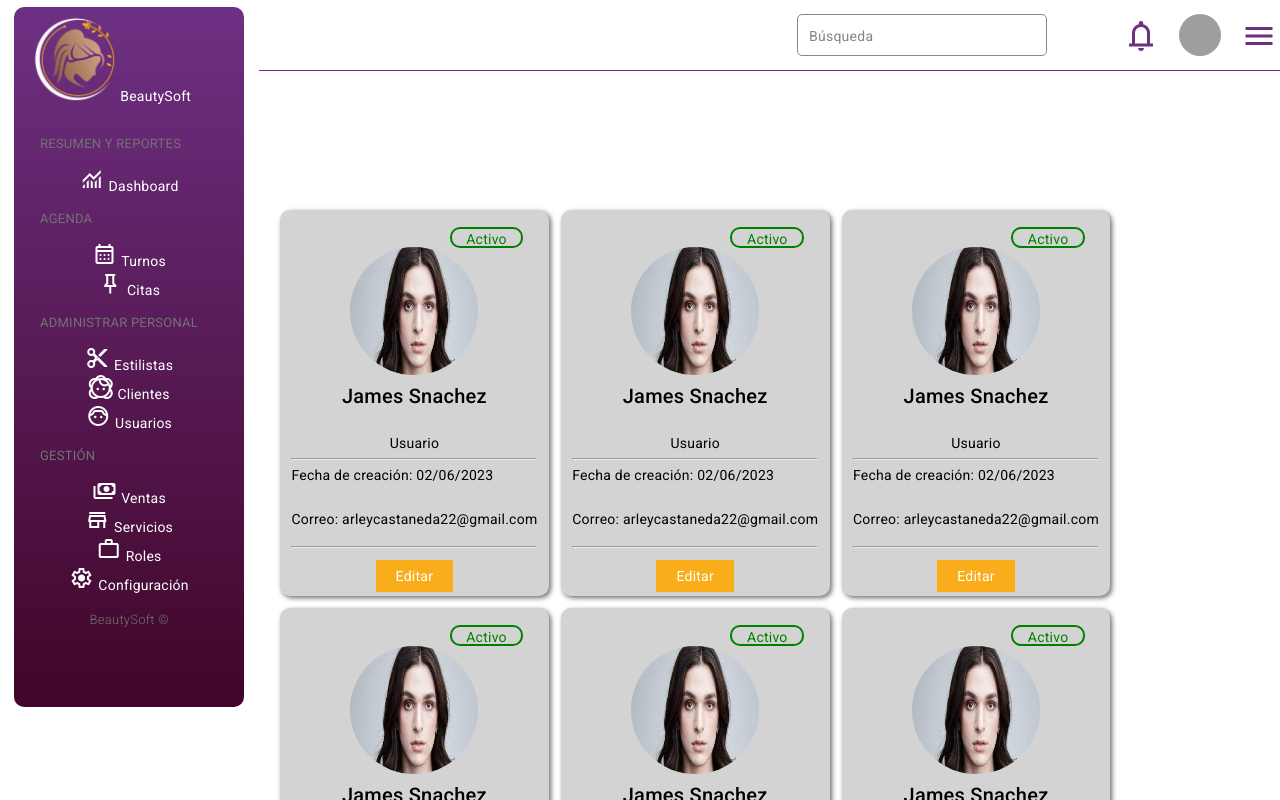
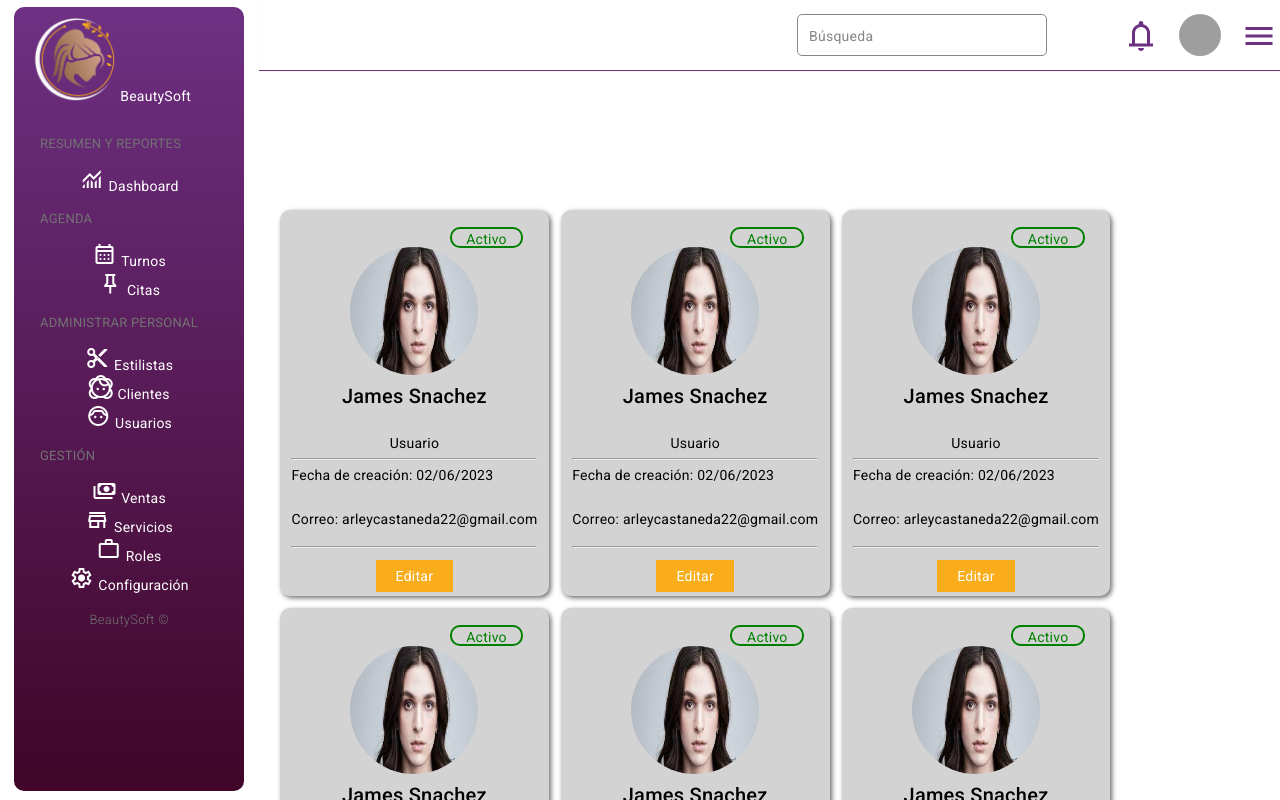
Before and after one commit to Spell-26/front_end_beautysoft, an Angular app: page / in a window 1280 px wide. Shown: the top 800 px of the page. Built offline with nearby package versions, Linux system fonts and the light colour scheme; grey boxes are pictures that could not be loaded.

Commit message:
se modificó la posición a fixed en ambas variantes del menú

```diff
--- a/src/app/menu-lateral/menu-lateral.component.css
+++ b/src/app/menu-lateral/menu-lateral.component.css
@@ -1,12 +1,13 @@
 .menu{
   width: 18%  ;
-  height: 50em;
+  height: 98%;
   margin: 0.5em 0 1em 1em;
   float: left;
   clear: both;
   border-radius: 10px;
   background: linear-gradient(180deg, rgba(110,48,131,1) 0%, rgba(64,5,40,1) 100%);
   transition: height 1.5s ease-in-out, width 1.5s ease-in-out, border-radius 0.1s ease-in-out, background 3s ease-in-out;
+  position: fixed;
 }
 .cabezeraMenu{
 
@@ -102,6 +103,7 @@
   background: linear-gradient(180deg, rgba(197,92,69,1) 0%, rgba(106,46,134,1) 100%);
   text-align: center;
   transition: height 1.5s ease-in-out, width 1.5s ease-in-out, border-radius 3s ease-in-out, background 3s ease-in-out;
+  position: fixed;
 }
 .cabeceraMenuClick{
   justify-content: center;
```
